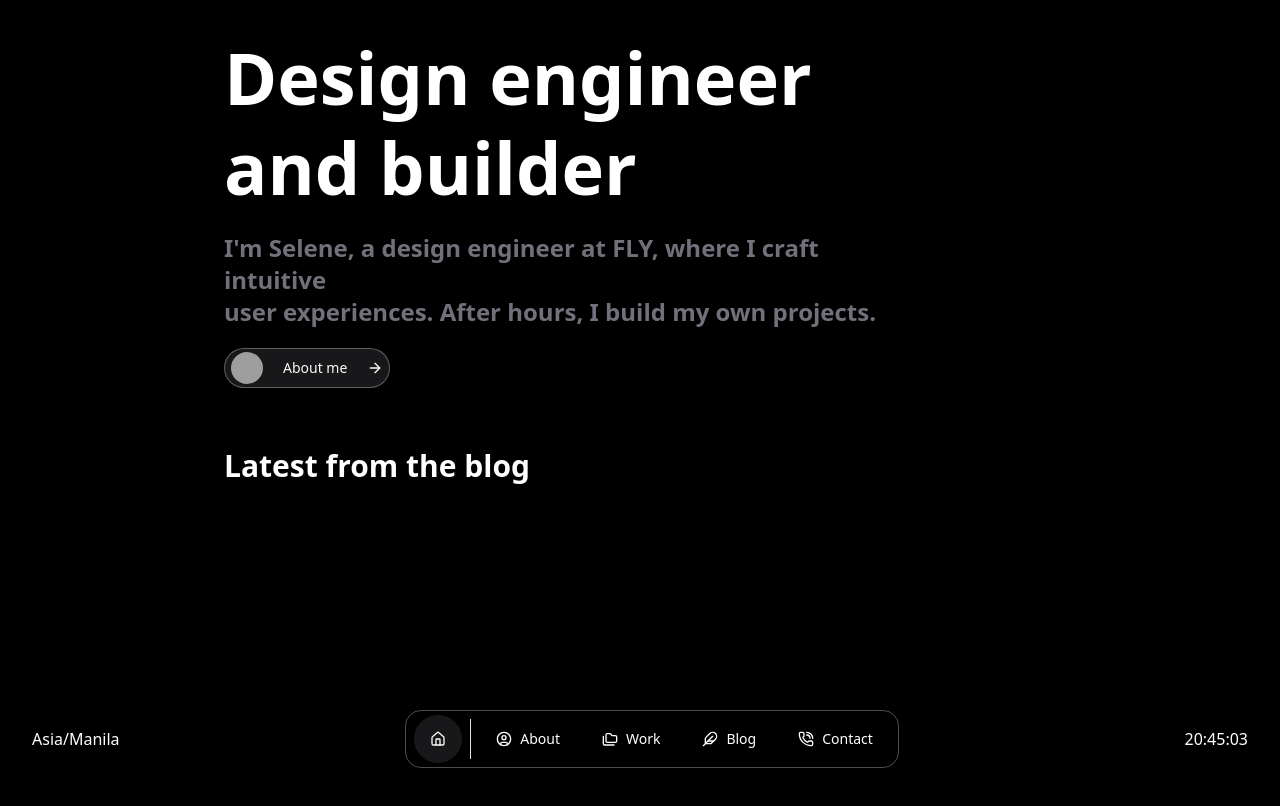
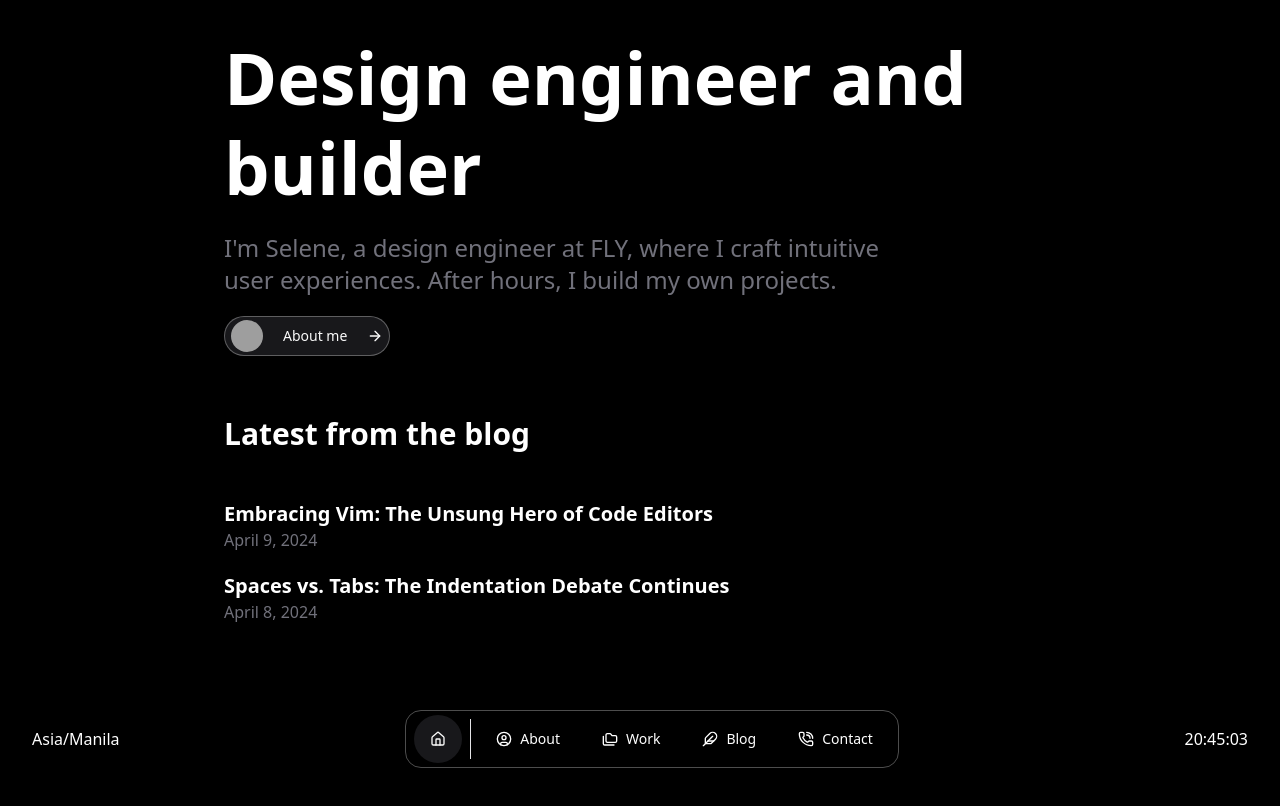
Before and after one commit to azkriven/portfolio, a Next.js app: page / in a window 1280 px wide. Shown: the top 806 px of the page. Built offline with nearby package versions, Linux system fonts and the light colour scheme; grey boxes are pictures that could not be loaded.

Commit message:
✨  cfeat: added blogs

```diff
--- a/components/header/header-nav.tsx
+++ b/components/header/header-nav.tsx
@@ -34,7 +34,12 @@ const DATA = {
     navigation: [
         { href: "/about", icon: UserCircleIcon, label: "About" },
         { href: "/work", icon: FoldersIcon, label: "Work" },
-        { href: "/blog", icon: FeatherIcon, label: "Blog" },
+        {
+            href: "https://portfolio-blog-starter.vercel.app/",
+            icon: FeatherIcon,
+            label: "Blog",
+            external: true,
+        },
         { href: "/contact", icon: PhoneCallIcon, label: "Contact" },
     ],
     contact: {
@@ -95,7 +100,11 @@ export function HeaderNav() {
                     </Tooltip>
                     <Separator orientation="vertical" className="h-full" />
                     {DATA.navigation.map((data) => (
-                        <Link key={data.label} href={data.href}>
+                        <Link
+                            key={data.label}
+                            href={data.href}
+                            target={data.external ? "_blank" : "_parent"}
+                        >
                             <Button
                                 variant={
                                     path === data.href ? "default" : "ghost"
--- a/components/home/home-blog.tsx
+++ b/components/home/home-blog.tsx
@@ -1,3 +1,32 @@
+import Link from "next/link";
+
+const blogs = [
+    {
+        date: "April 9, 2024",
+        title: "Embracing Vim: The Unsung Hero of Code Editors",
+        href: "https://portfolio-blog-starter.vercel.app/blog/vim",
+    },
+    {
+        date: "April 8, 2024",
+        title: "Spaces vs. Tabs: The Indentation Debate Continues",
+        href: "https://portfolio-blog-starter.vercel.app/blog/spaces-vs-tabs",
+    },
+];
+
 export default function HomeBlog() {
-    return <h3 className="text-3xl font-bold">Latest from the blog</h3>;
+    return (
+        <div>
+            <h3 className="text-3xl font-bold mb-12">Latest from the blog</h3>
+            <div className="flex flex-col gap-y-4 md:gap-y-5">
+                {blogs.map((blog) => (
+                    <Link href={blog.href} key={blog.title}>
+                        <h4 className="font-semibold text-xl">{blog.title}</h4>
+                        <span className="text-muted-foreground">
+                            {blog.date}
+                        </span>
+                    </Link>
+                ))}
+            </div>
+        </div>
+    );
 }
--- a/components/home/index.tsx
+++ b/components/home/index.tsx
@@ -8,12 +8,10 @@ export default function Hero() {
     return (
         <BlurReveal className="flex flex-col justify-center px-4 md:px-8 lg:px-16 gap-y-4 md:gap-y-5">
             <h1 className="font-black text-4xl sm:text-5xl md:text-6xl lg:text-7xl leading-tight">
-                Design engineer <br />
-                and builder
+                Design engineer and builder
             </h1>
-            <p className="text-muted-foreground font-semibold text-xl md:text-2xl max-w-2xl">
+            <p className="text-muted-foreground font-medium text-xl md:text-2xl max-w-2xl">
                 I'm Selene, a design engineer at FLY, where I craft intuitive
-                <br className="hidden md:block" />
                 user experiences. After hours, I build my own projects.
             </p>
             <Button className="group w-fit px-1.5 flex gap-5 rounded-full border border-white/30 hover:border-white/50 animate-border-pulse transition-all duration-300 hover:scale-105 mb-10">
```
